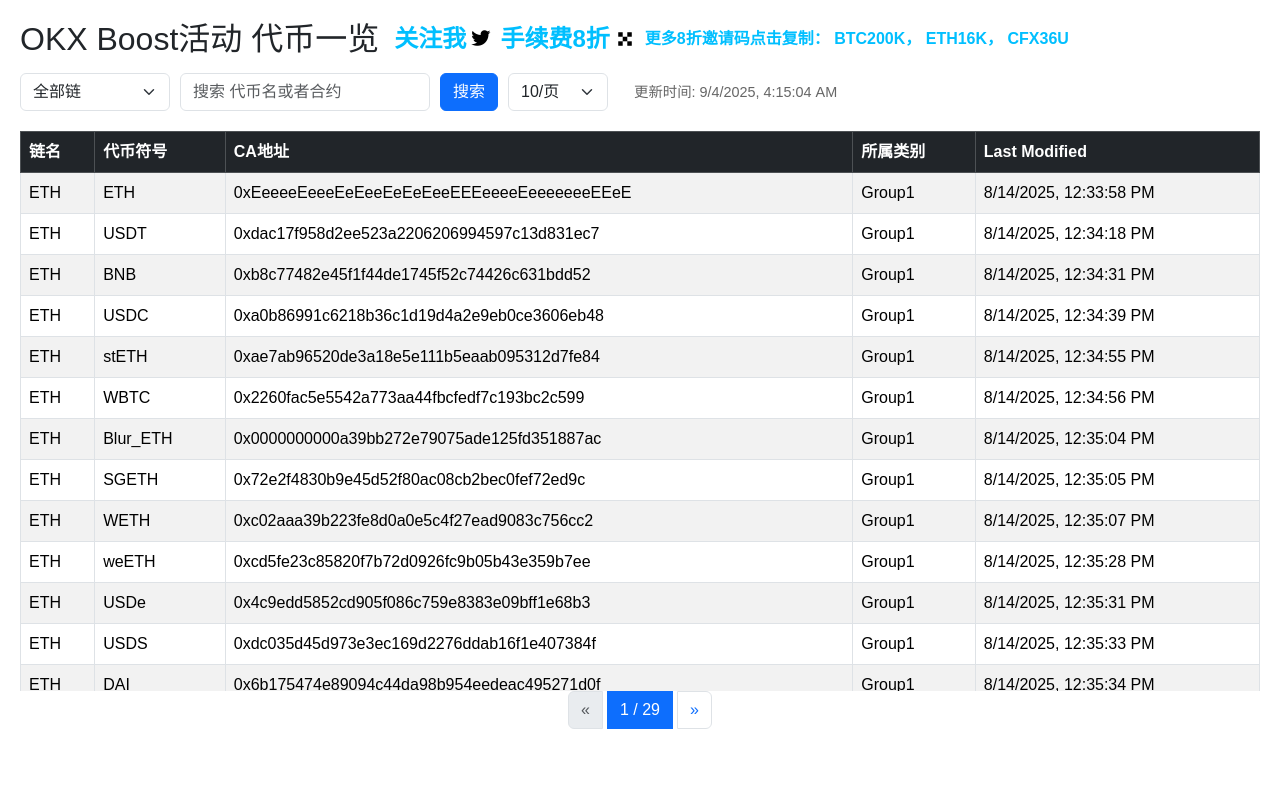
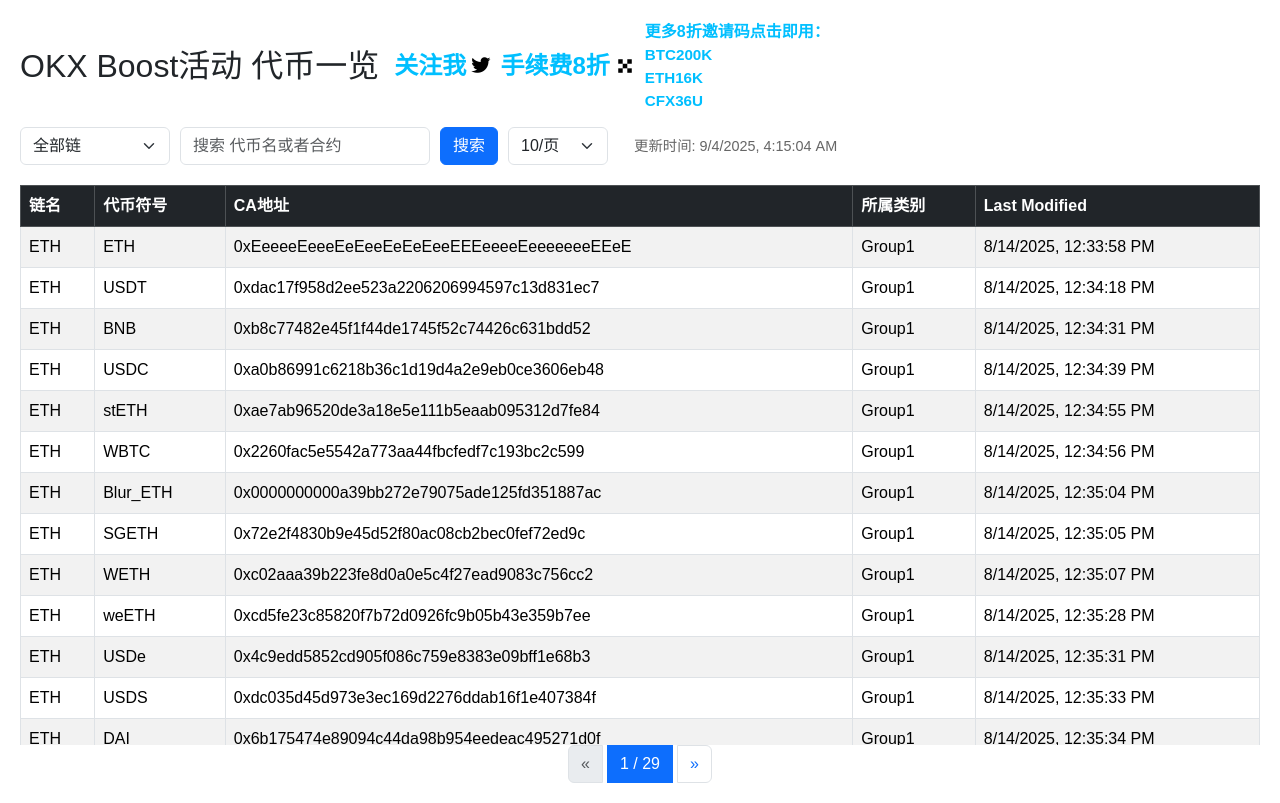
Before and after one commit to jkcfx/OK-Alpha, a plain HTML site: page index.html in a window 1280 px wide. Drawn offline with nearby package versions, Linux system fonts and the light colour scheme.

Commit message:
Update index.html

```diff
--- a/index.html
+++ b/index.html
@@ -33,24 +33,20 @@
 </a>
  <!-- 邀请码文字 -->
   <div style="font-weight: bold; color: #00bfff;">
-    更多8折邀请码点击复制：
-    <span class="invite-code" data-code="BTC200K" style="cursor:pointer;">BTC200K</span>，
-    <span class="invite-code" data-code="ETH16K" style="cursor:pointer;">ETH16K</span>，
-    <span class="invite-code" data-code="CFX36U" style="cursor:pointer;">CFX36U</span>
+    更多8折邀请码点击即用：
+    <a href="https://web3.okx.com/ul/joindex?ref=BTC200K" target="_blank" title="BTC200K" style="display: flex; align-items: center; gap: 5px;">
+  <span style="font-weight: bold;color: #00bfff;">BTC200K</span>
+</a>
+    <a href="https://web3.okx.com/ul/joindex?ref=ETH16K" target="_blank" title="ETH16K" style="display: flex; align-items: center; gap: 5px;">
+  <span style="font-weight: bold;color: #00bfff;">ETH16K</span>
+</a>
+    <a href="https://web3.okx.com/ul/joindex?ref=CFX36U" target="_blank" title="CFX36U" style="display: flex; align-items: center; gap: 5px;">
+  <span style="font-weight: bold;color: #00bfff;">CFX36U</span>
+</a>
   </div>
 </div>
 
-<script>
-  // 点击邀请码复制到剪贴板
-  document.querySelectorAll('.invite-code').forEach(el => {
-    el.addEventListener('click', () => {
-      const code = el.getAttribute('data-code');
-      navigator.clipboard.writeText(code).then(() => {
-        alert(`邀请码 ${code} 已复制！`);
-      });
-    });
-  });
-</script>
+
     </div>
   </div>
 
```
